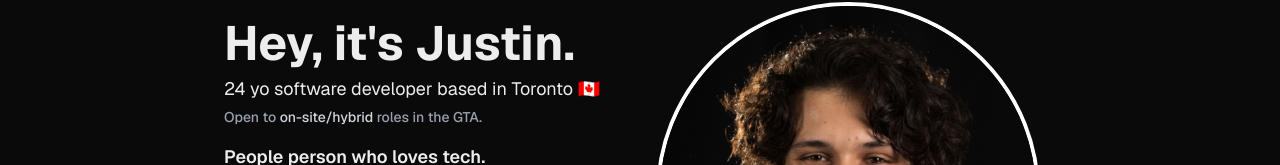
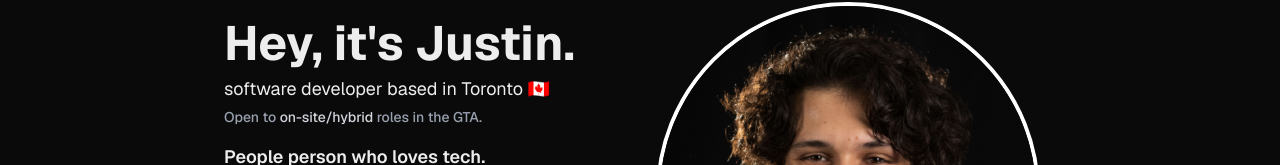
Before and after one commit to justinklein2001/justinklein.ca, a Next.js app in the folder portfolio/: page / in a window 1280 px wide. Shown: the part 155-320 px from the top of the page. Built offline with nearby package versions, Linux system fonts and the light colour scheme.

Commit message:
update hero copy

```diff
--- a/portfolio/sections/HeroSection.tsx
+++ b/portfolio/sections/HeroSection.tsx
@@ -12,7 +12,7 @@ export function HeroSection() {
           Hey, it&apos;s Justin.
         </h1>
         <h3 className="md:text-lg text-md whitespace-nowrap shrink-0">
-          24 yo software developer based in Toronto 🇨🇦
+          software developer based in Toronto 🇨🇦
         </h3>
         <p className="md:text-md text-sm text-gray-400 font-medium mb-4 mt-1">
             Open to <span className="text-gray-300">on-site/hybrid</span> roles in the GTA.
```
